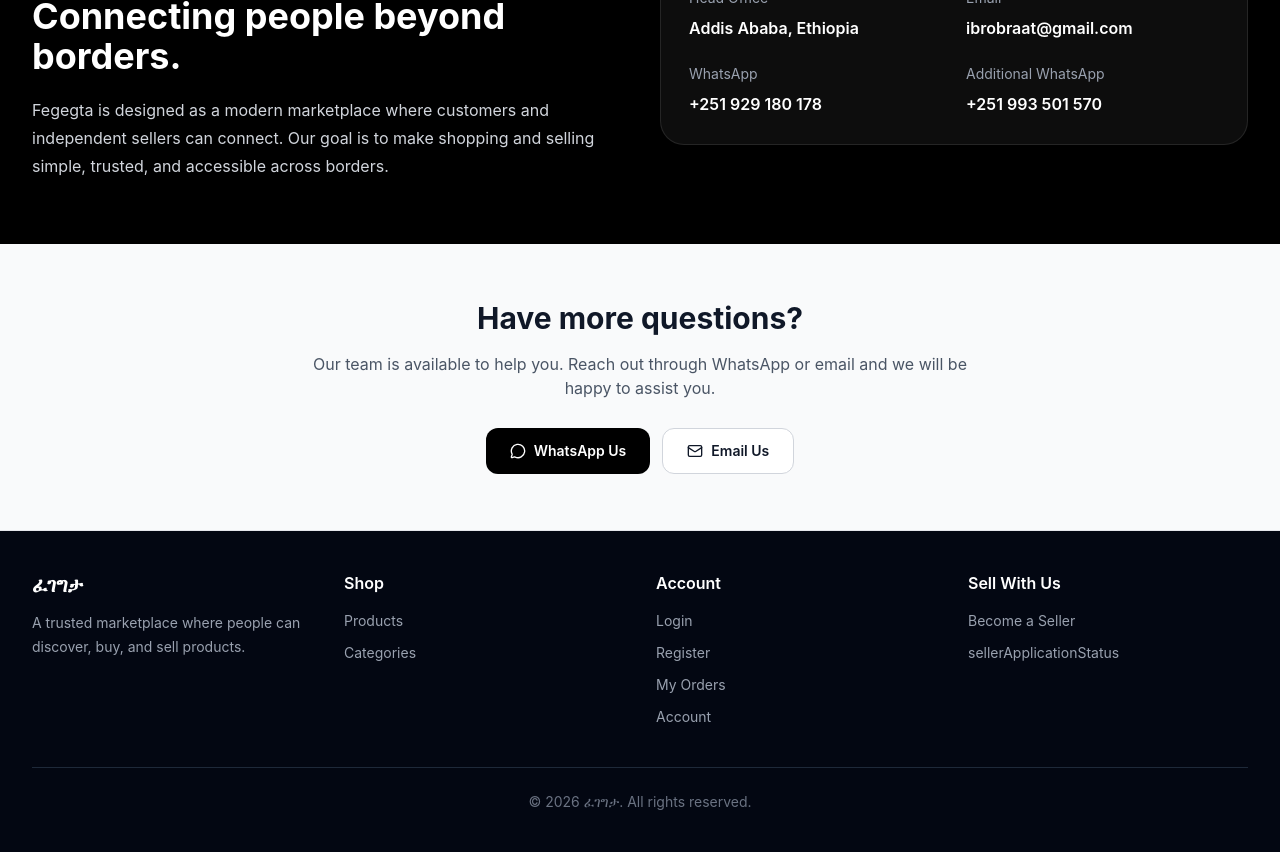
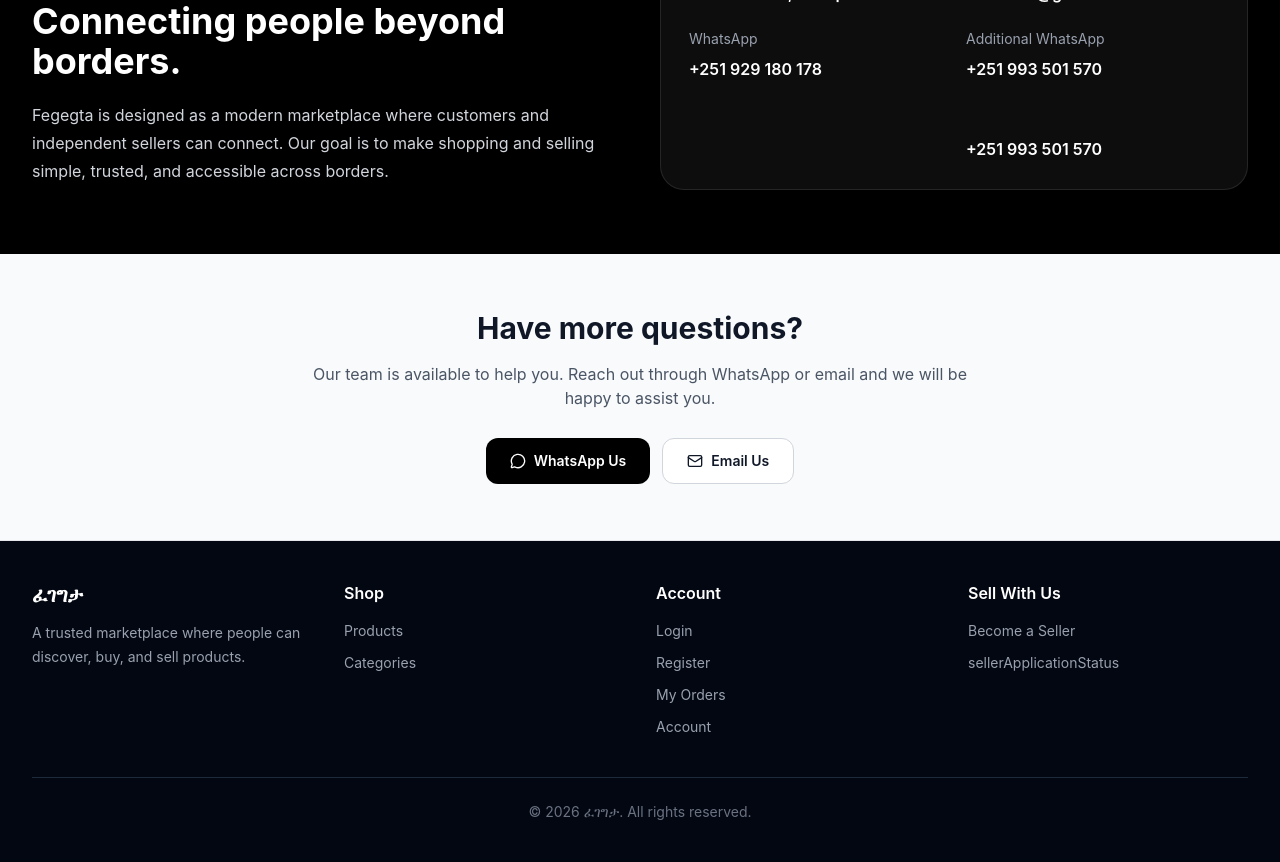
Before and after one commit to petroshambir/Fegegta-, a React (Vite) app in the folder client/: page /contact in a window 1280 px wide. Shown: the part 1800-2662 px from the top of the page. Built offline with nearby package versions, Linux system fonts and the light colour scheme; no server answers.

Commit message:
add number whatsapp

```diff
--- a/client/src/pages/Contact.jsx
+++ b/client/src/pages/Contact.jsx
@@ -1069,6 +1069,14 @@
                     className="mt-2 block font-semibold hover:underline"
                   >
                     +251 993 501 570
+                  </a><br /><br />
+                     <a
+                    href="https://wa.me/251993501570"
+                    target="_blank"
+                    rel="noopener noreferrer"
+                    className="mt-2 block font-semibold hover:underline"
+                  >
+                    +251 993 501 570
                   </a>
                 </div>
               </div>
```
